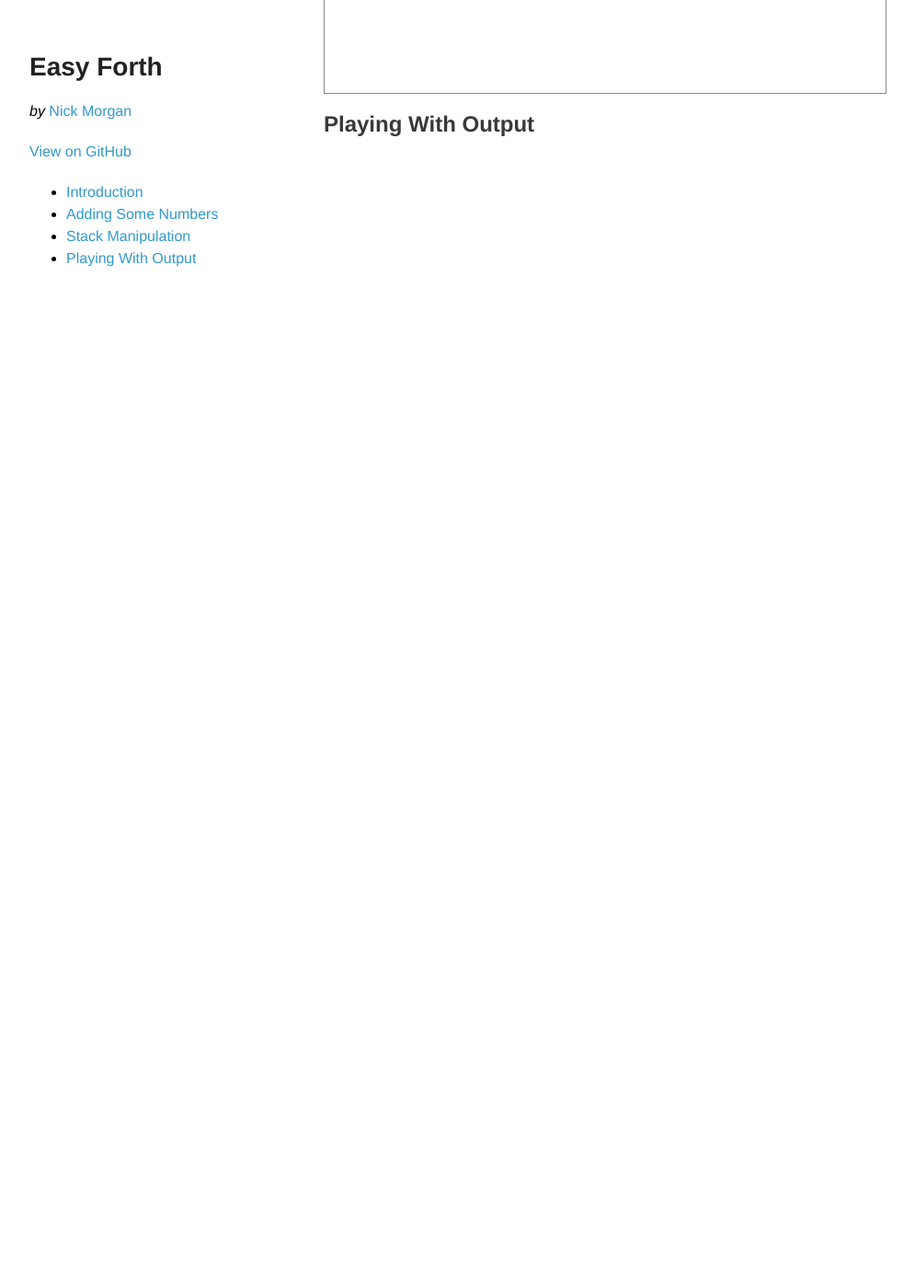
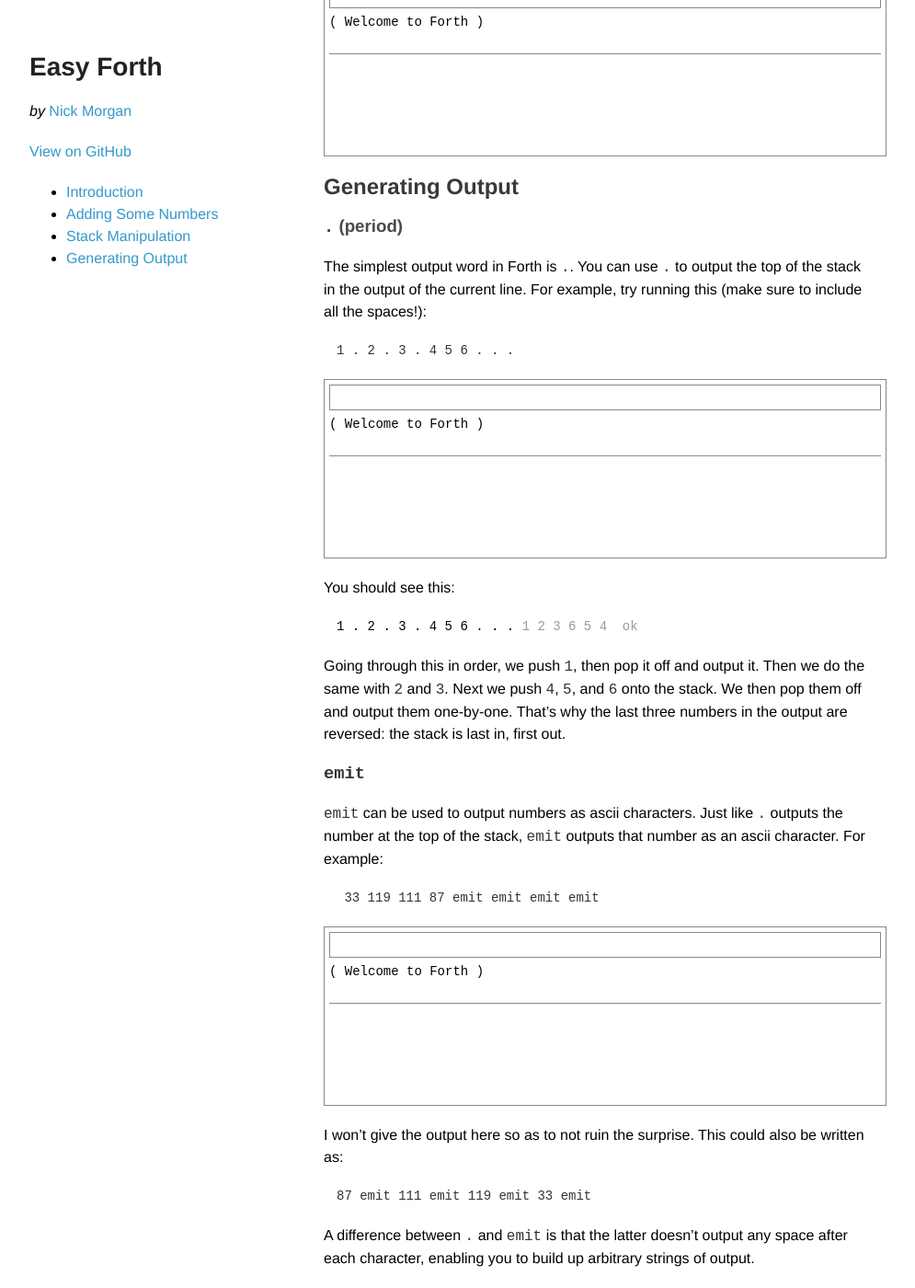
Before and after one commit to skilldrick/easyforth, a Jekyll site: the page built from index.markdown, in a window 1280 px wide and 1400 px high, scrolled down 6757 px. Shown: the whole window at 92% size, without its empty margins (148-1143 px from the left). Built offline with Jekyll 4.4.1, drawn with Linux system fonts in a browser that asks for light colours; some of the changed text lies outside the part shown.

Commit message:
Add section on outputting text

```diff
--- a/index.markdown
+++ b/index.markdown
@@ -3,8 +3,8 @@ layout: default
 ---
 
 <div markdown="1" class="toc">
-* toc
-{:toc}
+  * toc
+  {:toc}
 </div>
 
 
@@ -19,6 +19,9 @@ is still used today for certain applications.
 Every new programming language you learn helps you think about problems in new ways.
 Forth is super easy to learn, but it requires you to think in a different way than
 you're used to, so it's a perfect language to broaden your coding horizons.
+
+I'm going to assume that you know at least one other programming language, and have
+a basic idea of how stacks work as a data structure.
 
 ## Adding Some Numbers
 
@@ -200,7 +203,9 @@ will result in this:
 
 ### `rot`
 
-Finally, `rot` "rotates" the top _three_ elements of the stack. The third element from the top of the stack gets moved to the top of the stack, push the other two elements down.
+Finally, `rot` "rotates" the top _three_ elements of the stack. The third
+element from the top of the stack gets moved to the top of the stack, push the
+other two elements down.
 
     1 2 3 rot
 
@@ -210,4 +215,86 @@ gives you:
 
 {% include editor.html size="small"%}
 
-## Playing With Output
+## Generating Output
+
+### `.` (period)
+
+The simplest output word in Forth is `.`. You can use `.` to output the top of
+the stack in the output of the current line. For example, try running this
+(make sure to include all the spaces!):
+
+    1 . 2 . 3 . 4 5 6 . . .
+
+{% include editor.html size="small"%}
+
+You should see this:
+
+<div class="editor-preview editor-text">1 . 2 . 3 . 4 5 6 . . . <span class="output">1 2 3 6 5 4  ok</span></div>
+
+Going through this in order, we push `1`, then pop it off and output it. Then
+we do the same with `2` and `3`. Next we push `4`, `5`, and `6` onto the stack.
+We then pop them off and output them one-by-one. That's why the last three
+numbers in the output are reversed: the stack is last in, first out.
+
+### `emit`
+
+`emit` can be used to output numbers as ascii characters. Just like `.` outputs
+the number at the top of the stack, `emit` outputs that number as an ascii
+character. For example:
+
+     33 119 111 87 emit emit emit emit
+
+{% include editor.html size="small"%}
+
+I won't give the output here so as to not ruin the surprise. This could also be
+written as:
+
+    87 emit 111 emit 119 emit 33 emit
+
+A difference between `.` and `emit` is that the latter doesn't output any space
+after each character, enabling you to build up arbitrary strings of output.
+
+### `cr`
+
+`cr` is short for carriage return - it simply outputs a newline:
+
+    cr 100 . cr 200 . cr 300 .
+
+{% include editor.html size="small"%}
+
+This will output:
+
+<div class="editor-preview editor-text">cr 100 . cr 200 . cr 300 .<span class="output">
+100
+200
+300  ok</span></div>
+
+### `."`
+
+Finally we have `."` - a special word for outputting strings. The `."` word works
+differently inside definitions to interactive mode. `."` marks the beginning of
+a string to output, and the end of the string is marked by `"`. The closing `"`
+isn't a word, and so doesn't need to be space-delimited. Here's an example:
+
+    : say-hello  ." Hello there!" ;
+    say-hello
+
+{% include editor.html size="small"%}
+
+You should see the following output
+
+<div class="editor-preview editor-text">say-hello <span class="output">Hello there! ok</span></div>
+
+We can combine `."`, `.`, `cr`, and `emit` to build up more complex output:
+
+    : print-stack-top  cr dup ." The top of the stack is " .
+      cr ." which looks like '" dup emit ." ' in ascii  " ;
+    48 print-stack-top
+
+{% include editor.html size="small"%}
+
+Running this should give you the following output:
+
+<div class="editor-preview editor-text">48 print-stack-top <span class="output">
+The top of the stack is 48
+which looks like '0' in ascii   ok</span></div>
```
